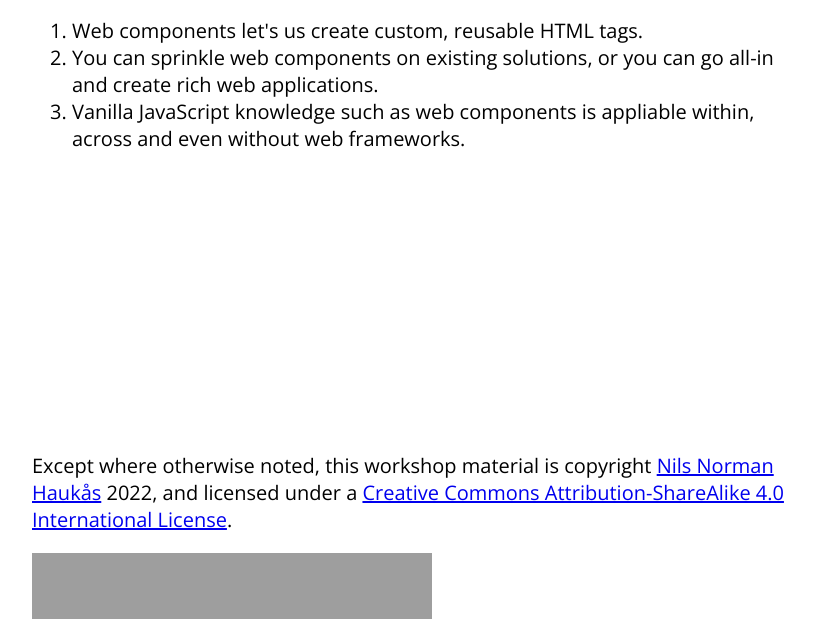
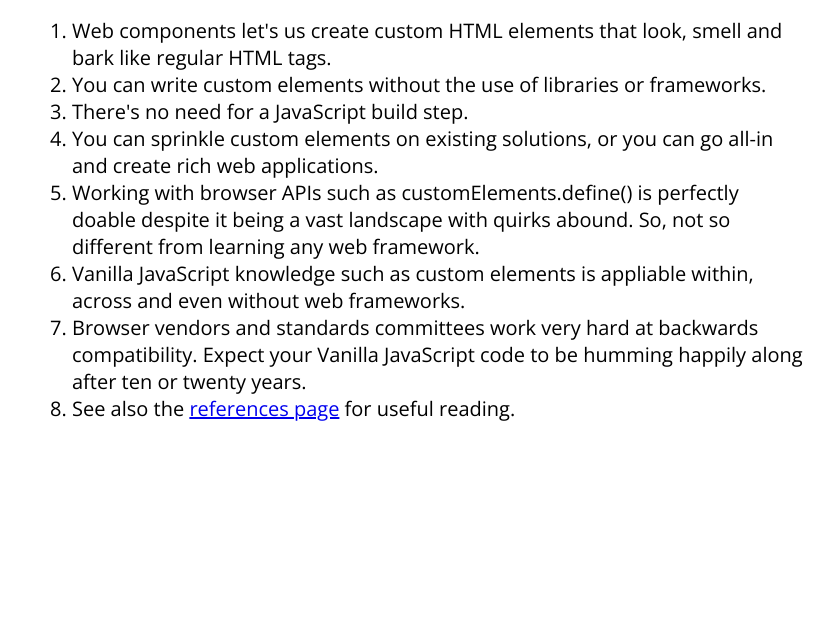
Before and after one commit to nilsnh/workshop-on-web-components, a website: page src/index.html in a window 1280 px wide. Shown: the part 757-1376 px from the top of the page, without its empty margins (222-1056 px from the left). Drawn offline with Linux system fonts and the light colour scheme.

Commit message:
add more key points

```diff
--- a/src/index.html
+++ b/src/index.html
@@ -48,14 +48,36 @@
         <h2>Key takeaways</h2>
 
         <ol>
-          <li>Web components let's us create custom, reusable HTML tags.</li>
           <li>
-            You can sprinkle web components on existing solutions, or you can go
-            all-in and create rich web applications.
+            Web components let's us create custom HTML elements that look, smell
+            and bark like regular HTML tags.
           </li>
           <li>
-            Vanilla JavaScript knowledge such as web components is appliable
+            You can write custom elements without the use of libraries or
+            frameworks.
+          </li>
+          <li>There's no need for a JavaScript build step.</li>
+          <li>
+            You can sprinkle custom elements on existing solutions, or you can
+            go all-in and create rich web applications.
+          </li>
+          <li>
+            Working with browser APIs such as customElements.define() is
+            perfectly doable despite it being a vast landscape with quirks
+            abound. So, not so different from learning any web framework.
+          </li>
+          <li>
+            Vanilla JavaScript knowledge such as custom elements is appliable
             within, across and even without web frameworks.
+          </li>
+          <li>
+            Browser vendors and standards committees work very hard at backwards
+            compatibility. Expect your Vanilla JavaScript code to be humming
+            happily along after ten or twenty years.
+          </li>
+          <li>
+            See also the <a href="/references.html">references page</a> for
+            useful reading.
           </li>
         </ol>
       </main>
```
Also changed, not shown: src/references.html (+10 -0 lines).
